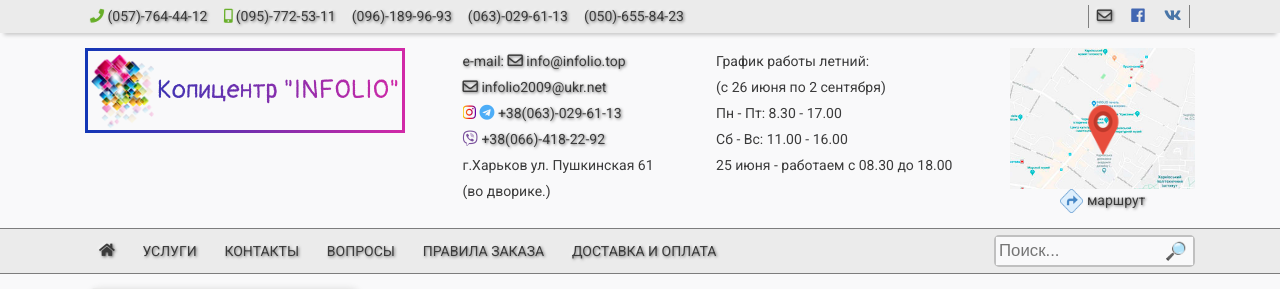
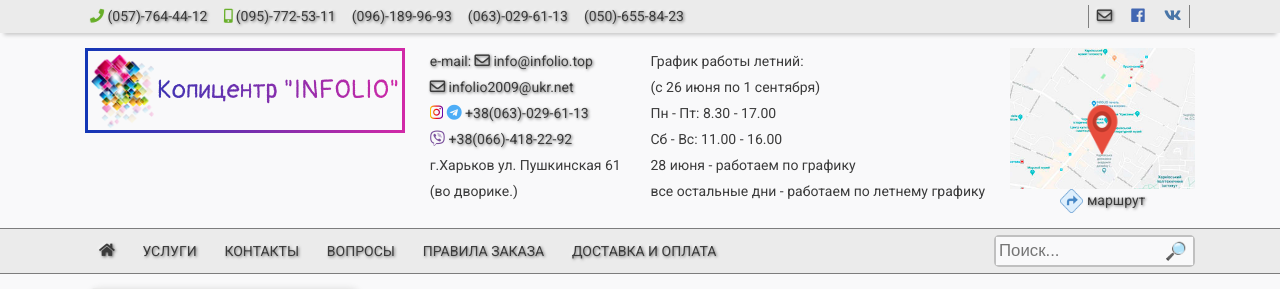
Before and after one commit to niskadevla/site-Infolio, a PHP site: page /index.php in a window 1280 px wide. Shown: the top 289 px of the page. Run offline with PHP 8.4, Linux system fonts and the light colour scheme; some libraries are stand-ins or nearby versions.

Commit message:
График работы поменял

```diff
--- a/included/header.php
+++ b/included/header.php
@@ -157,10 +157,11 @@
             <!-- <li>Мы работаем в обычном режиме</li> -->
 
             <li>График работы летний:</li>
-            <li>(с 26 июня по 2 сентября)</li>
+            <li>(с 26 июня по 1 сентября)</li>
             <li>Пн - Пт: 8.30 - 17.00</li>
             <li>Сб - Вс: 11.00 - 16.00</li>
-            <li>25 июня - работаем с 08.30 до 18.00</li>
+            <li>28 июня - работаем по графику</li>
+            <li>все остальные дни - работаем по летнему графику</li>
 
             <!-- <li>Если вы не успеваете, </li>
             <li>позвоните мы задержемся</li> -->
```
